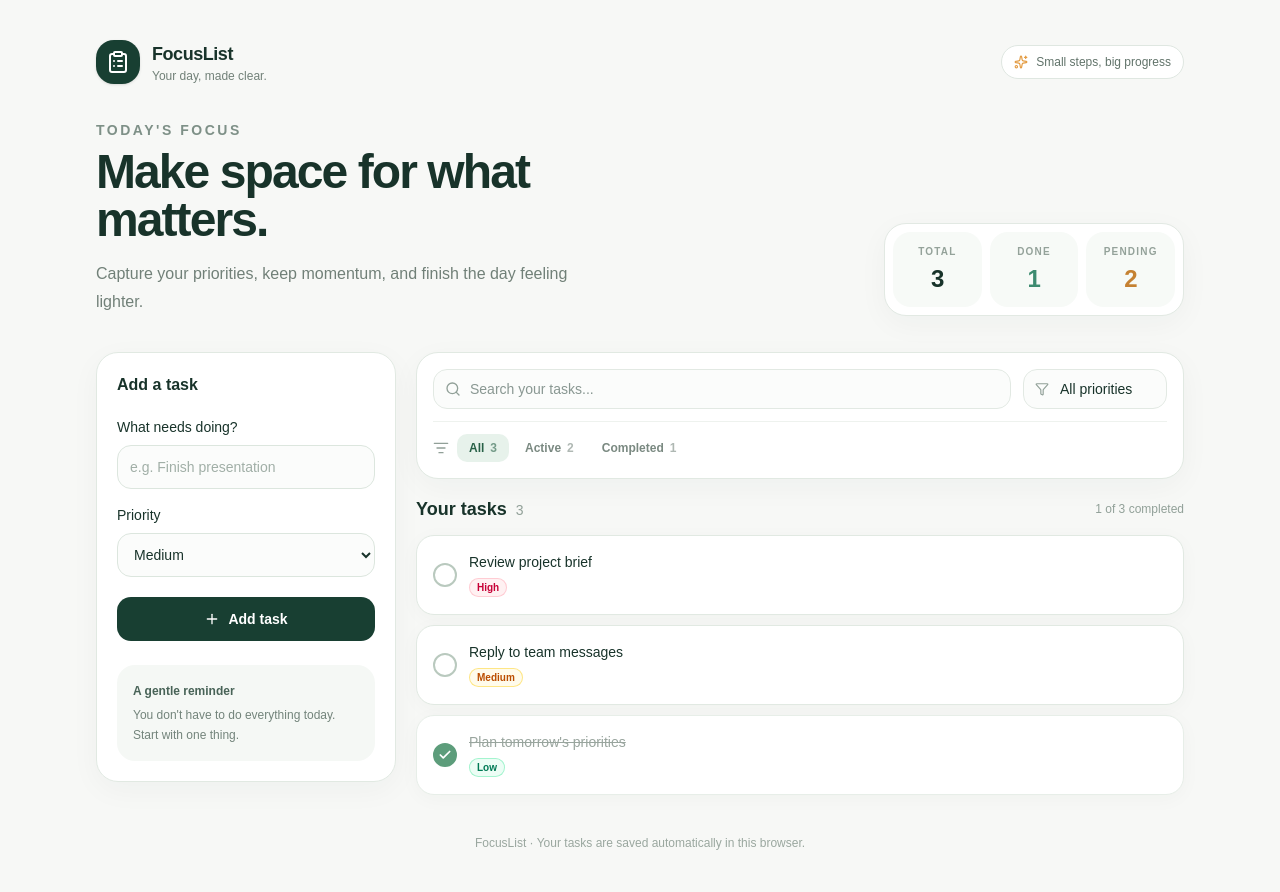
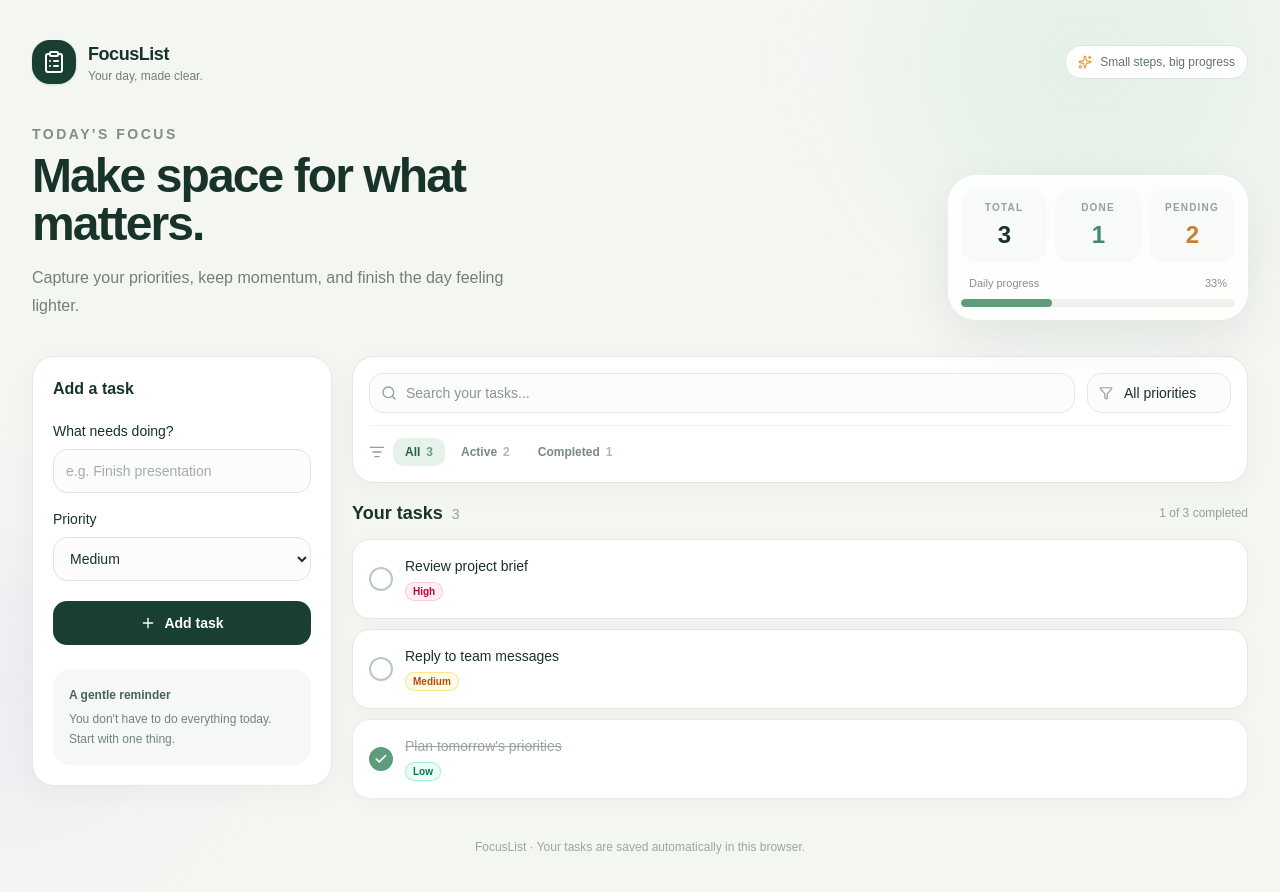
Before and after one commit to tushar22199/focuslist, a Next.js app: page / in a window 1280 px wide. Shown: the top 892 px of the page. Built offline with nearby package versions, Linux system fonts and the light colour scheme.

Commit message:
feat: enhance page layout and add progress bar\n\nImproved background color and added visual elements. Updated stats display with progress bar.

```diff
--- a/app/page.tsx
+++ b/app/page.tsx
@@ -94,9 +94,12 @@ export default function Page() {
   }
 
   return (
-    <main className="min-h-screen bg-[#f7f8f6] text-[#18332a]">
-      <div className="mx-auto max-w-6xl px-5 py-6 sm:px-8 sm:py-10">
-        <header className="mb-9 flex items-center justify-between">
+    <main className="min-h-screen bg-[#f4f6f2] text-[#18332a]">
+      <div className="relative mx-auto max-w-7xl px-5 py-6 sm:px-8 sm:py-10">
+        <div aria-hidden="true" className="pointer-events-none absolute -top-32 right-0 size-96 rounded-full bg-[#dceee2] opacity-60 blur-3xl" />
+        <div aria-hidden="true" className="pointer-events-none absolute top-[34rem] -left-32 size-72 rounded-full bg-[#e8e4f5] opacity-50 blur-3xl" />
+        <div className="relative">
+        <header className="mb-10 flex items-center justify-between">
           <div className="flex items-center gap-3">
             <div className="flex size-11 items-center justify-center rounded-2xl bg-[#183f32] text-white shadow-sm"><ClipboardList aria-hidden="true" /></div>
             <div><p className="text-lg font-semibold tracking-tight">FocusList</p><p className="text-xs text-[#718078]">Your day, made clear.</p></div>
@@ -106,10 +109,14 @@ export default function Page() {
 
         <section className="mb-9 grid gap-7 lg:grid-cols-[1fr_300px] lg:items-end">
           <div><p className="mb-2 text-sm font-semibold uppercase tracking-[0.18em] text-[#7e9087]">Today&apos;s focus</p><h1 className="max-w-xl text-4xl font-semibold tracking-[-0.04em] text-[#18332a] sm:text-5xl">Make space for what matters.</h1><p className="mt-4 max-w-lg text-base leading-7 text-[#718078]">Capture your priorities, keep momentum, and finish the day feeling lighter.</p></div>
-          <div className="grid grid-cols-3 gap-2 rounded-3xl border border-[#e2e9e3] bg-white p-2 shadow-[0_8px_30px_rgba(24,51,42,0.04)]">
-            <Stat label="Total" value={stats.total} />
-            <Stat label="Done" value={stats.completed} accent="text-[#3d8b70]" />
-            <Stat label="Pending" value={stats.pending} accent="text-[#c58132]" />
+          <div className="rounded-[1.75rem] border border-white/80 bg-white/85 p-3 shadow-[0_18px_50px_rgba(24,51,42,0.08)] backdrop-blur-sm">
+            <div className="grid grid-cols-3 gap-2">
+              <Stat label="Total" value={stats.total} />
+              <Stat label="Done" value={stats.completed} accent="text-[#3d8b70]" />
+              <Stat label="Pending" value={stats.pending} accent="text-[#c58132]" />
+            </div>
+            <div className="mt-3 flex items-center justify-between px-2 text-[11px] font-medium text-[#829088]"><span>Daily progress</span><span>{stats.total ? Math.round((stats.completed / stats.total) * 100) : 0}%</span></div>
+            <div className="mt-2 h-2 overflow-hidden rounded-full bg-[#edf2ed]"><div className="h-full rounded-full bg-[#5d9d7b] transition-all duration-500" style={{ width: `${stats.total ? (stats.completed / stats.total) * 100 : 0}%` }} /></div>
           </div>
         </section>
 
@@ -135,6 +142,7 @@ export default function Page() {
           </div>
         </section>
         <footer className="mt-10 text-center text-xs text-[#9aa79f]">FocusList · Your tasks are saved automatically in this browser.</footer>
+        </div>
       </div>
     </main>
   )
```
